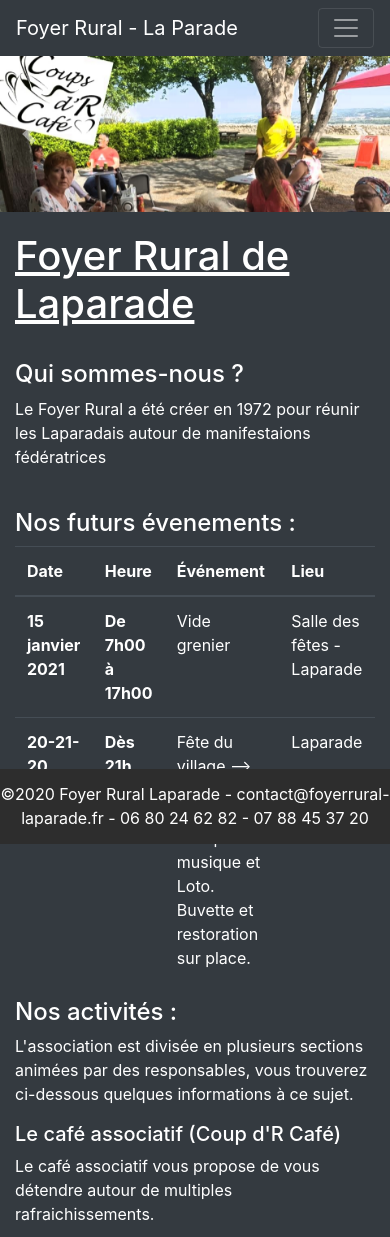
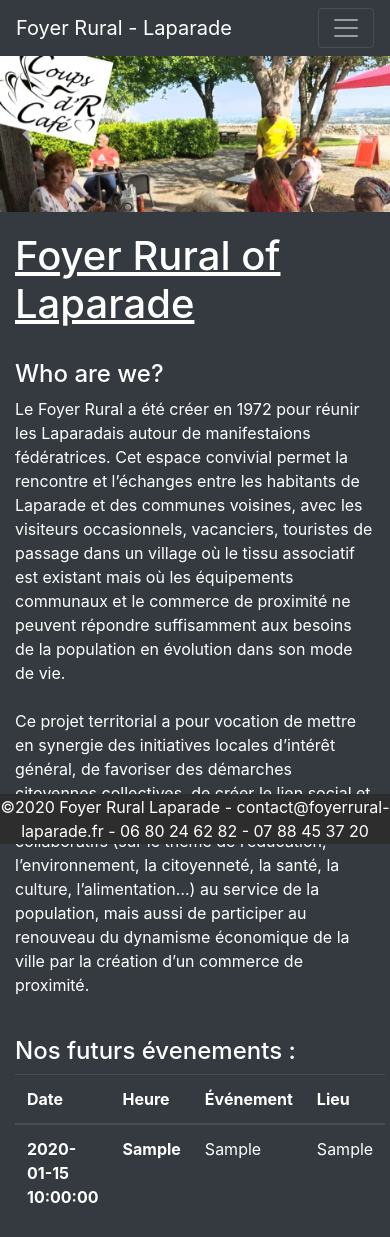
Before and after one commit to Nem-developing/foyerrural-laparade, a PHP site: page /index.php?lang=eng in a window 390 px wide. Shown: the top 1237 px of the page. Run offline with PHP 8.4, Linux system fonts and the light colour scheme; tables that the repository leaves empty or names only in its code hold one stand-in row (values such as "Sample post").

Commit message:
Ajout de dynamisme et +
+ Adaptation smartphones.
+ Adaptation aux anglophones.
+ Événements stockés en Base de données.

```diff
--- a/css/styles.css
+++ b/css/styles.css
@@ -1,4 +1,4 @@
-/*
+    /*
     Created on : 16 juil. 2020, 13:16:28
     Author     : Nem-Developing
 */
@@ -23,7 +23,7 @@
     align-items: center;
     position: fixed;
     bottom: 0px;
-    height: 75px;
+    height: 50px;
     width: 100%;
     background-color:#2d2d2d;
     color: white;
@@ -36,8 +36,15 @@
     padding-top: 17px;
 }
 
+.flag {
+    padding-left: 10px!important;;
+    padding-top: 7px!important;
+}
 
-
+.flag-text {
+    padding-left: 10px!important;;
+    padding-top: 7px!important;
+}
 
 @media only screen and (min-device-width : 0px) and (max-device-width : 1024px) {
     #autre {
@@ -45,17 +52,13 @@
     }
 
     .carousel-inner {
-    height: 156px!important;
+        height: 156px!important;
     }
 }
 @media screen and (min-width: 1024px){
-
 
     #tel {
         display: none;
     }
 
-
-
-
 }
--- /dev/null
+++ b/includes/index-eng.html
@@ -0,0 +1,16 @@
+<h4>Nos activités :</h4>
+<p>L'association est divisée en plusieurs sections animées par des responsables, vous trouverez ci-dessous quelques informations à ce sujet.</p>
+<h5>Le café associatif (Coup d'R Café)</h5>
+<p>Le café associatif vous propose de vous détendre autour de multiples rafraichissements.</p>
+<h5>Les lotos</h5>
+<p>Les lotos sont toujours animés par la bonne humeur de Francette !</p>
+<h5>Les randonnées</h5>
+<p>Les randonneés vous permettrons de découvrir les alentours de la Bastide.</p>
+<h5>La fête du village (avant dernier week-end d'août)</h5>
+<p>La fête du village est un moment unique en son genre, elle rassemble une majorité de Laparadais et ce, avec l'aide précieuse de la Mairie.</p>
+<h5>Les rencontres Français-Anglais</h5>
+<p>Les rencontres Français-Anglais sont accessibles pour tous ! Venez améliorer votre Anglais ou votre Français !</p>
+<h5>La gym (les lundis de 19h à 20h00)</h5>
+<p>La gym est animée par un professeur certifié.</p>
+<h5>Les vides greniers</h5>
+<p>Un bon moment pour faire des affaires !</p>
--- a/index.php
+++ b/index.php
@@ -1,3 +1,9 @@
+<?php
+    $lang = $_GET['lang'];
+
+?>
+
+
 <!doctype html>
 <html lang="en" class="bg-dark">
     <head>
@@ -11,7 +17,7 @@
         <!-- Menu -->
 
         <nav class="navbar navbar-expand-lg navbar-dark bg-dark">
-            <a class="navbar-brand" href="index.html">Foyer Rural - La Parade</a>
+            <a class="navbar-brand" href="index.html<?php if ($lang == "eng") {echo "?lang=eng";}?>">Foyer Rural - Laparade</a>
             <button class="navbar-toggler" type="button" data-toggle="collapse" data-target="#navbarColor01" aria-controls="navbarColor01" aria-expanded="false" aria-label="Toggle navigation">
                 <span class="navbar-toggler-icon"></span>
             </button>
@@ -19,19 +25,38 @@
             <div class="collapse navbar-collapse" id="navbarColor01">
                 <ul class="navbar-nav mr-auto">
                     <li class="nav-item active">
-                        <a class="nav-link" href="index.html">Accueil</a>
+                            <a class="nav-link" href="index.php<?php if ($lang == "eng") {echo "?lang=eng";}?>"><?php if(!$lang) {echo "Accueil";} else if ($lang == "eng") {echo "Home";}?></a>
                     </li>
                     <li class="nav-item">
-                        <a class="nav-link" href="pages/evenements.html">Événements</a>
+                        <a class="nav-link" href="pages/evenements.php<?php if ($lang == "eng") {echo "?lang=eng";}?>"><?php if(!$lang) {echo "Événements";} else if ($lang == "eng") {echo "Events";}?></a>
                     </li>
                     <li class="nav-item">
-                        <a class="nav-link" href="pages/photos.html">Photos</a>
+                        <a class="nav-link" href="pages/photos.php<?php if ($lang == "eng") {echo "?lang=eng";}?>"><?php if(!$lang) {echo "Photos";} else if ($lang == "eng") {echo "Pictures";}?></a>
                     </li>
                     <li class="nav-item">
-                        <a class="nav-link" href="pages/localisation.html">Localisation</a>
+                        <a class="nav-link" href="pages/localisation.php<?php if ($lang == "eng") {echo "?lang=eng";}?>"><?php if(!$lang) {echo "Localisation";} else if ($lang == "eng") {echo "Location";}?></a>
                     </li>
                 </ul>
-                <a href="https://www.facebook.com/foyerrural.laparade"><p class="text-primary pubfb">Suivez-nous sur Facebook !</p></a>
+
+                <a href="https://www.facebook.com/foyerrural.laparade"><p class="text-primary pubfb"><?php if(!$lang) {echo "Suivez-nous sur Facebook !";} else if ($lang == "eng") {echo "Follow us on Facebook !";}?></p></a>
+
+
+                <?php if(!$lang) {
+                    echo "
+                        <a href='index.php?lang=eng'><h3 class='text-white flag'>ENG</h3></a>
+                        <a href='index.php?lang=eng'><img src='images/accueil/british-flag.svg' width='50' class='flag' alt='british-flag'/></a>
+                    ";
+
+                } else if ($lang == "eng") {
+                    echo "
+                        <a href='index.php'><h3 class='text-white flag-text'>FR</h3></a>
+                        <a href='index.php'><img src='images/accueil/french-flag.svg' width='50' class='flag' alt='french-flag'/></a>
+                        ";
+                }?>
+
+
+
+
             </div>
         </nav>
 
@@ -40,7 +65,7 @@
         <div id="carouselExampleInterval" class="carousel slide bg-dark" data-ride="carousel">
             <div class="carousel-inner">
                 <div class="carousel-item active">
-                        <img src="images/accueil/20200906_143655.jpg" class="d-block w-100" alt="Image d'illustration des fètes organisées par l'association Foyer Rural de Laprade">
+                    <img src="images/accueil/20200906_143655.jpg" class="d-block w-100" alt="Image d'illustration des fètes organisées par l'association Foyer Rural de Laprade">
                 </div>
                 <div class="carousel-item">
                     <img src="images/accueil/FB_IMG_1599394931190-cp.jpg" class="d-block w-100" alt="Image d'illustration des fètes organisées par l'association Foyer Rural de Laprade">
@@ -61,16 +86,15 @@
 
 
 
-
         <!-- Séparation de la page en deux -->
         <div id='page' class='bg-dark text-white'>
             <div class="container">
                 <div class="row">
                     <div class="col-md-8">
-                        <h1><ins>Foyer Rural de Laparade</ins></h1>
+                        <h1><ins>Foyer Rural <?php if(!$lang) {echo "de";} else if ($lang == "eng") {echo "of";}?> Laparade</ins></h1>
                         <br>
-                        <h4>Qui sommes-nous ?</h4>
-                        <p>Le Foyer Rural a été créer en 1972 pour réunir les Laparadais autour de manifestaions fédératrices</p>
+                        <h4><?php if(!$lang) {echo "Qui sommes-nous ?";} else if ($lang == "eng") {echo "Who are we?";}?></h4>
+                        <p>Le Foyer Rural a été créer en 1972 pour réunir les Laparadais autour de manifestaions fédératrices. ‌Cet espace convivial permet la rencontre et l’échanges entre les habitants de Laparade et des communes voisines, avec les visiteurs occasionnels, vacanciers, touristes de passage dans un village où le tissu associatif est existant mais où les équipements communaux et le commerce de proximité ne peuvent répondre suffisamment aux besoins de la population en évolution dans son mode de vie. <br><br> Ce projet territorial a pour vocation de mettre en synergie des initiatives locales d’intérêt général, de favoriser des démarches citoyennes collectives, de créer le lien social et intergénérationnel autour de projets collaboratifs (sur le thème de l’éducation, l’environnement, la citoyenneté, la santé, la culture, l’alimentation…) au service de la population, mais aussi de participer au renouveau du dynamisme économique de la ville par la création d’un commerce de proximité.</p>
                         <br>
 
                         <div id="tel">
@@ -85,43 +109,49 @@
                                     </tr>
                                 </thead>
                                 <tbody>
-                                    <tr>
-                                        <th scope="row">15 janvier 2021</th>
-                                        <th>De 7h00 à 17h00</th>
-                                        <td>Vide grenier</td>
-                                        <td>Salle des fêtes - Laparade</td>
-                                    </tr>
-                                    <tr>
-                                        <th scope="row">20-21-20 Août 2021</th>
-                                        <th>Dès 21h</th>
-                                        <td>Fête du village --> Défilé de chars, Groupe de musique et Loto. Buvette et restoration sur place.</td>
-                                        <td>Laparade</td>
-                                    </tr>
+
+                                    <?php
+
+                                        include './config/config.php';  // Import des informations de connexion à la base de données.
+                                        // Établissement de la connexion au serveur mysql. + Corecion de l'erreur d'encodage.
+                                        $cnx = new PDO("mysql:host=$hotedeconnexion;dbname=$basededonnee", "$utilisateur", "$motdepasse", array(PDO::MYSQL_ATTR_INIT_COMMAND => 'SET NAMES utf8'));
+                                        // Commande SQL permetant de récupérer la liste des serveurs actifs.
+                                        $req = 'SELECT * FROM `actu`;';
+                                        // Envoie au serveur la commande via le biais des informations de connexion.
+                                        $res = $cnx->query($req);
+
+                                        // Boucle tant qu'il y a de lignes corespondantes à la requettes
+                                        while ($ligne = $res->fetch(PDO::FETCH_OBJ)) {
+
+
+                                        echo "<tr>
+                                            <th scope='row'>$ligne->date</th>
+                                            <th>$ligne->heure</th>
+                                            <td>$ligne->evenement</td>
+                                            <td>$ligne->lieu</td>
+                                        </tr>
+                                        ";
+                                        }
+                                    ?>
+
+
                                 </tbody>
                             </table>
 
                         </div>
 
 
+                        <?php
+                        if(!$lang) {
+                            include './includes/index-fr.html';
+
+                        } else if ($lang == "eng") {
+                            include './includes/index-eng.html';
+                        }
+
+                        ?>
 
 
-
-                        <h4>Nos activités :</h4>
-                        <p>L'association est divisée en plusieurs sections animées par des responsables, vous trouverez ci-dessous quelques informations à ce sujet.</p>
-                        <h5>Le café associatif (Coup d'R Café)</h5>
-                        <p>Le café associatif vous propose de vous détendre autour de multiples rafraichissements.</p>
-                        <h5>Les lotos</h5>
-                        <p>Les lotos sont toujours animés par la bonne humeur de Francette !</p>
-                        <h5>Les randonnées</h5>
-                        <p>Les randonneés vous permettrons de découvrir les alentours de la Bastide.</p>
-                        <h5>La fête du village (avant dernier week-end d'août)</h5>
-                        <p>La fête du village est un moment unique en son genre, elle rassemble une majorité de Laparadais et ce, avec l'aide précieuse de la Mairie.</p>
-                        <h5>Les rencontres Français-Anglais</h5>
-                        <p>Les rencontres Français-Anglais sont accessibles pour tous ! Venez améliorer votre Anglais ou votre Français !</p>
-                        <h5>La gym (les lundis de 19h à 20h00)</h5>
-                        <p>La gym est animée par un professeur certifié.</p>
-                        <h5>Les vides greniers</h5>
-                        <p>Un bon moment pour faire des affaires !</p>
 
 
 
@@ -134,7 +164,7 @@
                         <div class="card bg-dark facebook" style="width: 18rem;">
                             <a href="https://www.facebook.com/foyerrural.laparade">
                                 <div class="card-body">
-                                    <h5 class="card-title">Rejoins-Nous sur Facebook</h5>
+                                    <h5 class="card-title"><?php if(!$lang) {echo "Rejoins-nous sur Facebook";} else if ($lang == "eng") {echo "Join Us on Facebook";}?></h5>
                                     <img src='images/accueil/facebook-logo.png'>
                                 </div>
                             </a>
@@ -143,8 +173,25 @@
                         <div class="card bg-dark actu" style="width: 18rem;">
                             <div class="card-body ">
                                 <h5 class="card-title">Actualités :</h5>
-                                <p>31 janvier 2021 : Vide grenier</p>
-                                <p>20/21/22 Août 2021 : Fête du village --> Défilé de chars, Groupe de musique et Loto. Buvette et restoration sur place.</p>
+
+                                 <?php
+
+                                        include './config/config.php';  // Import des informations de connexion à la base de données.
+                                        // Établissement de la connexion au serveur mysql. + Corecion de l'erreur d'encodage.
+                                        $cnx = new PDO("mysql:host=$hotedeconnexion;dbname=$basededonnee", "$utilisateur", "$motdepasse", array(PDO::MYSQL_ATTR_INIT_COMMAND => 'SET NAMES utf8'));
+                                        // Commande SQL permetant de récupérer la liste des serveurs actifs.
+                                        $req = 'SELECT * FROM `actu`;';
+                                        // Envoie au serveur la commande via le biais des informations de connexion.
+                                        $res = $cnx->query($req);
+
+                                        // Boucle tant qu'il y a de lignes corespondantes à la requettes
+                                        while ($ligne = $res->fetch(PDO::FETCH_OBJ)) {
+
+
+                                        echo "<p><span class='font-weight-bold'>$ligne->date - $ligne->heure</span> : $ligne->evenement | Lieu : <u>$ligne->lieu</u></td>";
+                                        }
+                                    ?>
+
                             </div>
                         </div>
                     </div>
```
Also changed, not shown: css/localisation.css (+12 -3 lines), includes/index-fr.html (added, +16 -0 lines), pages/evenements.php (+29 -29 lines), pages/localisation.php (+9 -6 lines), pages/photos.php (+5 -5 lines), images/accueil/british-flag.svg (added), images/accueil/french-flag.svg (added).
